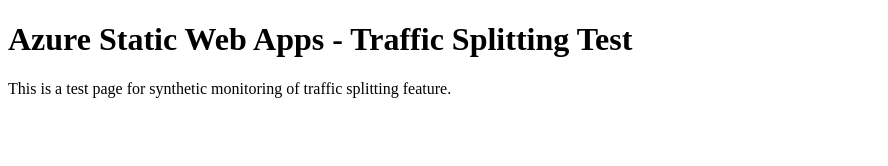
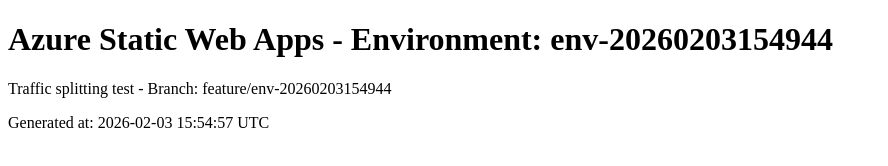
Before and after one commit to skylathadani-ms/synthetics-swa-traffic-20260203154944, a plain HTML site: page index.html in a window 1280 px wide. Shown: the whole page, without its empty margins (0-888 px from the left). Drawn offline with Linux system fonts and the light colour scheme.

Commit message:
Update index.html for env-20260203154944

```diff
--- a/index.html
+++ b/index.html
@@ -1,10 +1,11 @@
 <!DOCTYPE html>
 <html>
 <head>
-<title>Synthetics Test - Traffic Splitting</title>
+<title>Environment: env-20260203154944</title>
 </head>
 <body>
-<h1>Azure Static Web Apps - Traffic Splitting Test</h1>
-<p>This is a test page for synthetic monitoring of traffic splitting feature.</p>
+<h1>Azure Static Web Apps - Environment: env-20260203154944</h1>
+<p>Traffic splitting test - Branch: feature/env-20260203154944</p>
+<p>Generated at: 2026-02-03 15:54:57 UTC</p>
 </body>
 </html>
```
